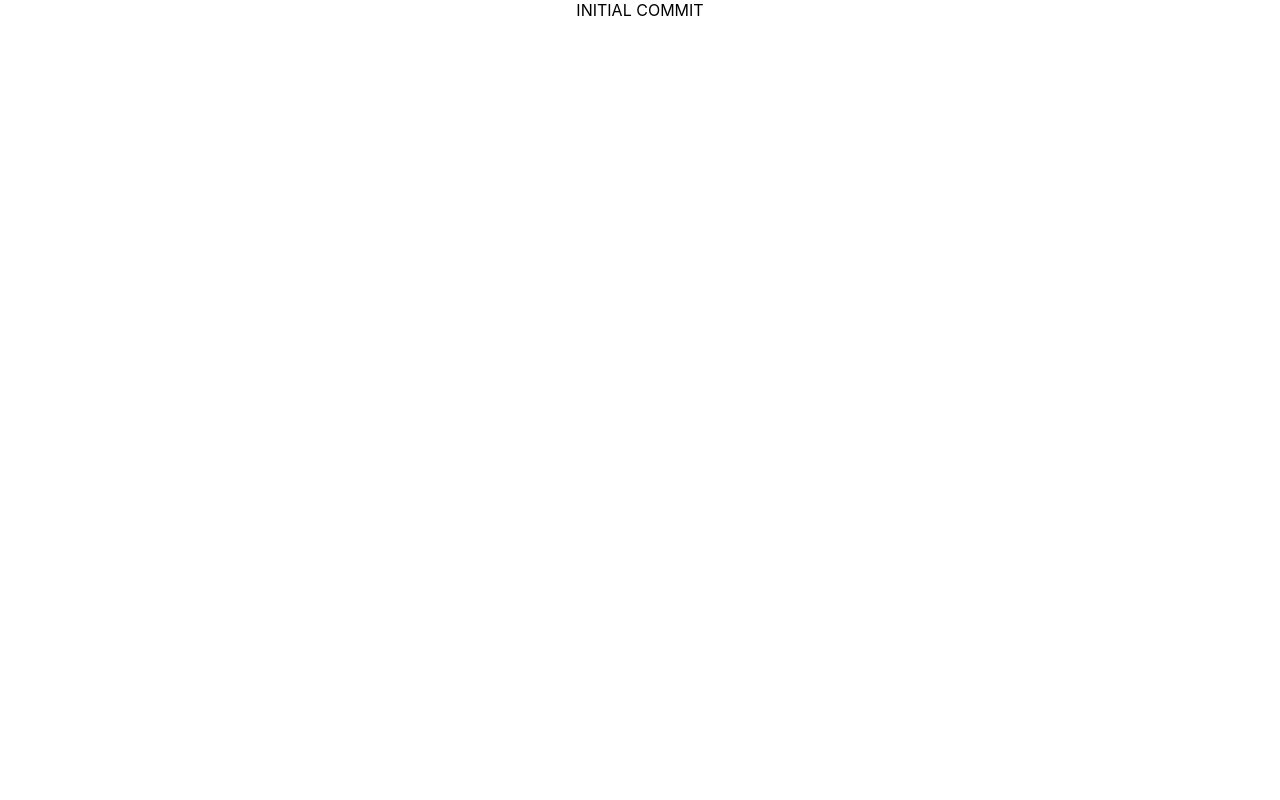
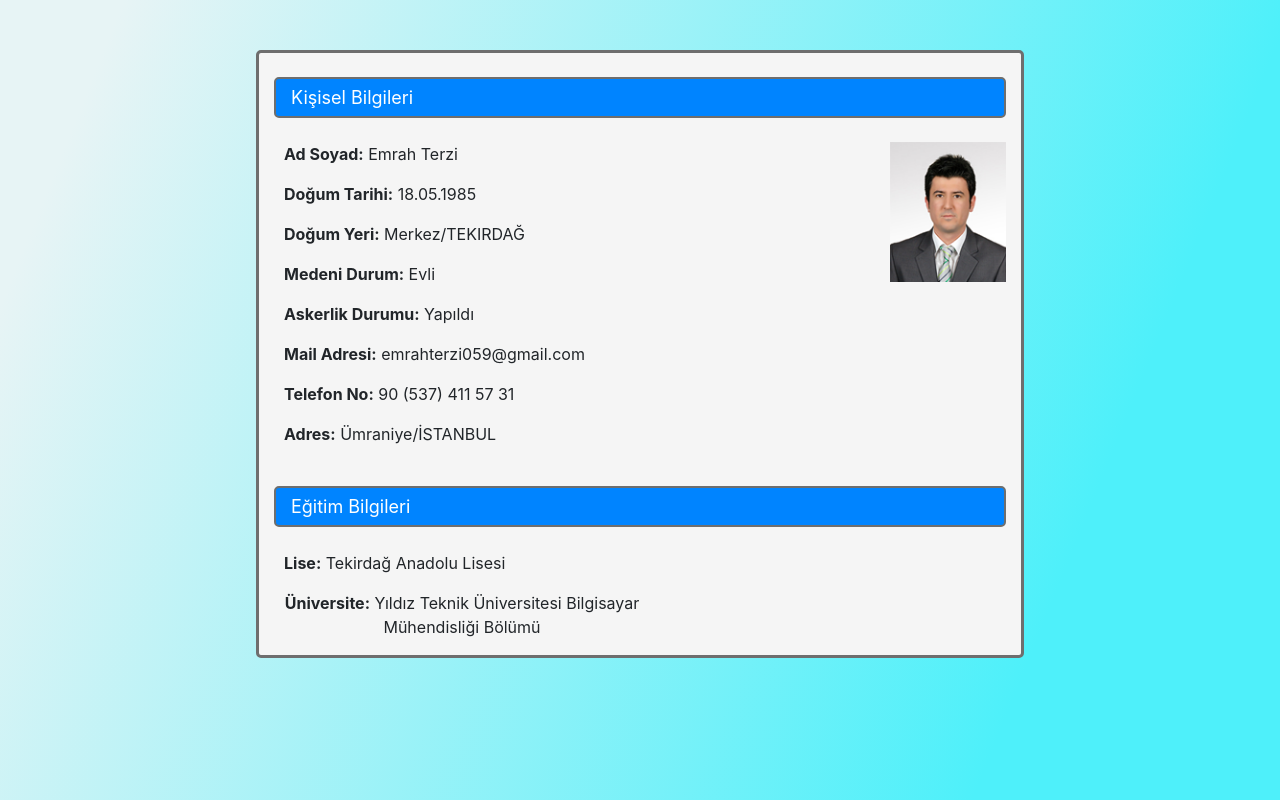
Before and after one commit to EmrahTerzi/cv-app, a React (Create React App) app: page / in a window 1280 px wide. Built offline with nearby package versions, Linux system fonts and the light colour scheme.

Commit message:
add personel and education information

```diff
--- a/src/App.css
+++ b/src/App.css
@@ -1,3 +1,48 @@
+* {
+  box-sizing: border-box;
+}
+
 .App {
   text-align: center;
+  /* height: 1000px;
+  width: 1000px; */
+  min-height: 100vh;
+  background-image: linear-gradient(111.99112991717709deg, rgba(231, 244, 245,1) 7.713541666666667%,rgba(78, 240, 250,1) 80.83854166666667%);
 }
+
+#div-center {
+  display: inline-block;
+  top: 50%;
+  left: 50%;
+  /* max-width: 1000px; */
+  width: 60%;
+  margin: 50px 50px;
+  background-color: whitesmoke;
+  border: 3px solid rgb(110, 110, 110);
+  border-radius: 5px;
+}
+
+
+#p-information {
+  padding-left: 25px;
+}
+
+#profile-picture {
+  float: right;
+  width: 33%;
+}
+
+
+#header-information {
+  border: 2px solid rgb(110, 110, 110);
+  border-radius: 5px;
+  background-color: rgb(0, 132, 255);
+  text-align: left;
+  color:white;
+  padding: 5px 15px;
+  font-size: large;
+}
+
+#header-row {
+  display: inline;
+}
--- a/src/App.js
+++ b/src/App.js
@@ -1,10 +1,67 @@
 import React from 'react';
 import './App.css';
+import { Container, Row, Col  } from "react-bootstrap";
+import 'bootstrap/dist/css/bootstrap.min.css';
+import profilePicture from "./images/ProfilePicture.png";
 
 function App() {
   return (
     <div className="App">
-      INITIAL COMMIT
+        <div id="div-center">
+          <Container>
+          <Row id="header-row">
+            <Col id="header-information" xl={12} lg={12} md={12} sm={12}>
+              Kişisel Bilgileri
+            </Col>
+          </Row>
+          <Row>
+            <Col xl={6} lg={6} md={6} sm={6}>
+              <Row>
+                <p id="p-information"><b>Ad Soyad:</b> Emrah Terzi</p>
+              </Row>
+              <Row>
+                <p id="p-information"><b>Doğum Tarihi:</b> 18.05.1985</p>
+              </Row>
+              <Row>
+                <p id="p-information"><b>Doğum Yeri:</b> Merkez/TEKIRDAĞ</p>
+              </Row>
+              <Row>
+                <p id="p-information"><b>Medeni Durum:</b> Evli</p>
+              </Row>
+              <Row>
+                <p id="p-information"><b>Askerlik Durumu:</b> Yapıldı</p>
+              </Row>
+              <Row>
+                <p id="p-information"><b>Mail Adresi:</b> emrahterzi059@gmail.com</p>
+              </Row>
+              <Row>
+                <p id="p-information"><b>Telefon No:</b> 90 (537) 411 57 31</p>
+              </Row>
+              <Row>
+                <p id="p-information"><b>Adres:</b> Ümraniye/İSTANBUL</p>
+              </Row>
+            </Col>
+            <Col xl={6} lg={6} md={6} sm={6}>
+              <img id="profile-picture" src={profilePicture} alt="Vesikalik" />
+            </Col>
+          </Row>
+          <Row id="header-row">
+            <Col id="header-information" xl={12} lg={12} md={12} sm={12}>
+              Eğitim Bilgileri
+            </Col>
+          </Row>
+          <Row>
+            <Col xl={6} lg={6} md={6} sm={6}>
+              <Row>
+                <p id="p-information"><b>Lise:</b> Tekirdağ Anadolu Lisesi</p>
+              </Row>
+              <Row>
+                <p id="p-information"><b>Üniversite:</b> Yıldız Teknik Üniversitesi Bilgisayar Mühendisliği Bölümü</p>
+              </Row>
+              </Col>
+            </Row>
+          </Container>
+      </div>
     </div>
   );
 }
```
Also changed, not shown: src/images/ProfilePicture.png (added), 1 other file (tests, documents, lock files or other folders).
